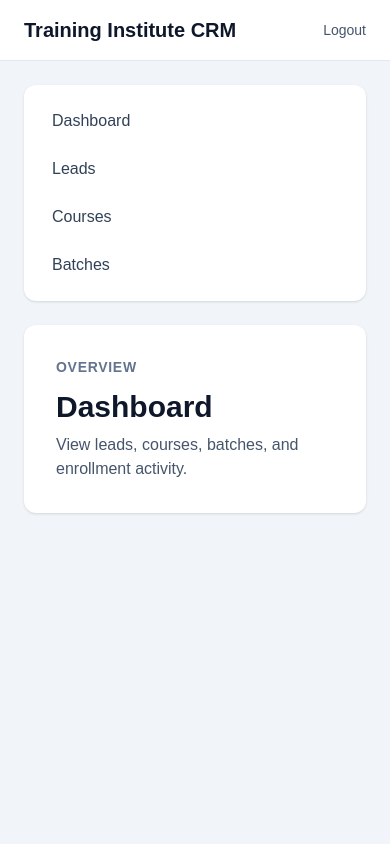
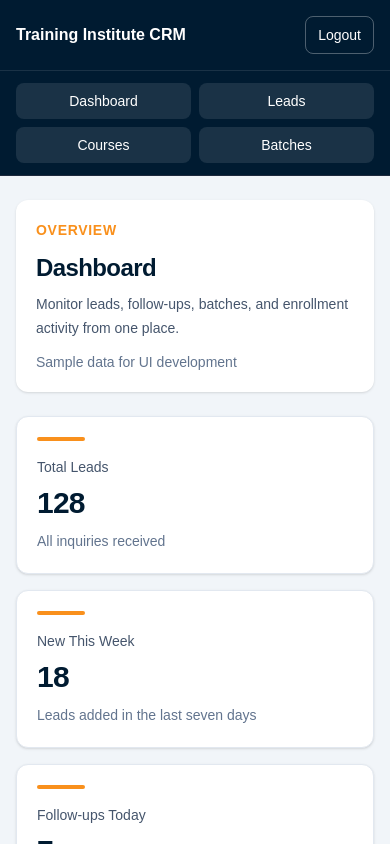
Before and after one commit to 8Prashant88/Training-Institute-CRM, a Next.js app: page /dashboard in a window 390 px wide. Shown: the top 844 px of the page. Built offline with nearby package versions, Linux system fonts and the light colour scheme.

Commit message:
feat: improve responsive dashboard layout

```diff
--- a/src/app/dashboard/layout.tsx
+++ b/src/app/dashboard/layout.tsx
@@ -5,63 +5,88 @@ type DashboardLayoutProps = {
   children: ReactNode;
 };
 
+const navigationLinks = [
+  {
+    href: "/dashboard",
+    label: "Dashboard",
+  },
+  {
+    href: "/dashboard/leads",
+    label: "Leads",
+  },
+  {
+    href: "/dashboard/courses",
+    label: "Courses",
+  },
+  {
+    href: "/dashboard/batches",
+    label: "Batches",
+  },
+];
+
 export default function DashboardLayout({
   children,
 }: DashboardLayoutProps) {
   return (
     <div className="min-h-screen bg-slate-100">
-      <header className="border-b border-slate-200 bg-white">
-        <div className="mx-auto flex max-w-6xl items-center justify-between px-6 py-4">
+      <header className="border-b border-slate-800 bg-[#001B31]">
+        <div className="mx-auto flex max-w-6xl items-center justify-between gap-4 px-4 py-4 sm:px-6">
           <Link
             href="/dashboard"
-            className="text-xl font-bold text-slate-900"
+            className="min-w-0 text-base font-bold text-white focus-visible:rounded-md focus-visible:outline-none focus-visible:ring-2 focus-visible:ring-[#F9901C] sm:text-xl"
           >
-            Training Institute CRM
+            <span className="block truncate">
+              Training Institute CRM
+            </span>
           </Link>
 
           <Link
             href="/login"
-            className="text-sm font-medium text-slate-600 hover:text-slate-900"
+            className="shrink-0 rounded-lg border border-white/30 px-3 py-2 text-sm font-medium text-white transition hover:bg-white/10 focus-visible:outline-none focus-visible:ring-2 focus-visible:ring-[#F9901C]"
           >
             Logout
           </Link>
         </div>
+
+        <nav
+          aria-label="Mobile dashboard navigation"
+          className="border-t border-white/10 px-4 py-3 md:hidden"
+        >
+          <div className="mx-auto grid max-w-6xl grid-cols-2 gap-2 sm:grid-cols-4">
+            {navigationLinks.map((link) => (
+              <Link
+                key={link.href}
+                href={link.href}
+                className="rounded-lg bg-white/10 px-3 py-2 text-center text-sm font-medium text-white transition hover:bg-white/20 focus-visible:outline-none focus-visible:ring-2 focus-visible:ring-[#F9901C]"
+              >
+                {link.label}
+              </Link>
+            ))}
+          </div>
+        </nav>
       </header>
 
-      <div className="mx-auto grid max-w-6xl gap-6 px-6 py-6 md:grid-cols-[220px_1fr]">
-        <aside className="rounded-xl bg-white p-4 shadow-sm">
-          <nav className="grid gap-2">
-            <Link
-              href="/dashboard"
-              className="rounded-lg px-3 py-2 font-medium text-slate-700 hover:bg-slate-100"
-            >
-              Dashboard
-            </Link>
-
-            <Link
-              href="/dashboard/leads"
-              className="rounded-lg px-3 py-2 font-medium text-slate-700 hover:bg-slate-100"
-            >
-              Leads
-            </Link>
-
-            <Link
-              href="/dashboard/courses"
-              className="rounded-lg px-3 py-2 font-medium text-slate-700 hover:bg-slate-100"
-            >
-              Courses
-            </Link>
-
-            <Link
-              href="/dashboard/batches"
-              className="rounded-lg px-3 py-2 font-medium text-slate-700 hover:bg-slate-100"
-            >
-              Batches
-            </Link>
+      <div className="mx-auto grid max-w-6xl gap-6 px-4 py-6 sm:px-6 md:grid-cols-[220px_minmax(0,1fr)]">
+        <aside className="hidden self-start rounded-xl bg-white p-4 shadow-sm md:block">
+          <nav
+            aria-label="Dashboard navigation"
+            className="grid gap-2"
+          >
+            {navigationLinks.map((link) => (
+              <Link
+                key={link.href}
+                href={link.href}
+                className="rounded-lg px-3 py-2 font-medium text-slate-700 transition hover:bg-slate-100 focus-visible:outline-none focus-visible:ring-2 focus-visible:ring-[#F9901C]"
+              >
+                {link.label}
+              </Link>
+            ))}
           </nav>
         </aside>
 
-        <main>{children}</main>
+        <main className="min-w-0">
+          {children}
+        </main>
       </div>
     </div>
   );
--- a/src/app/dashboard/page.tsx
+++ b/src/app/dashboard/page.tsx
@@ -1,17 +1,75 @@
-export default function DashboardPage() {
+import DashboardStat from "@/components/DashboardStat";
+
+const dashboardMetrics = [
+  {
+    label: "Total Leads",
+    value: 128,
+    description: "All inquiries received",
+  },
+  {
+    label: "New This Week",
+    value: 18,
+    description: "Leads added in the last seven days",
+  },
+  {
+    label: "Follow-ups Today",
+    value: 7,
+    description: "Counselor actions due today",
+  },
+  {
+    label: "Active Enrollments",
+    value: 46,
+    description: "Students in active batches",
+  },
+];
+
+export default  function DashboardPage() {
     return (
-    <section className="rounded-xl bg-white p-8 shadow-sm">
-      <p className="text-sm font-semibold uppercase tracking-wider text-slate-500">
+
+
+    <div className="grid gap-6">
+      <section className="rounded-xl bg-white p-5 shadow-sm sm:p-8">
+        <p className="text-sm font-semibold uppercase tracking-wider text-[#F9901C]">
           Overview
         </p>
 
-      <h1 className="mt-3 text-3xl font-bold text-slate-900">
+        <div className="mt-3 flex flex-col gap-3 lg:flex-row lg:items-end lg:justify-between">
+          <div className="min-w-0">
+            <h1 className="text-2xl font-bold tracking-tight text-[#001B31] sm:text-3xl">
               Dashboard
             </h1>
 
-      <p className="mt-2 text-slate-600">
-        View leads, courses, batches, and enrollment activity.
+            <p className="mt-2 max-w-2xl text-sm leading-6 text-slate-600 sm:text-base">
+              Monitor leads, follow-ups, batches, and enrollment
+              activity from one place.
             </p>
+          </div>
+
+          <p className="shrink-0 text-sm text-slate-500">
+            Sample data for UI development
+          </p>
+        </div>
       </section>
+
+      <section aria-labelledby="dashboard-statistics">
+        <h2
+          id="dashboard-statistics"
+          className="sr-only"
+        >
+          Dashboard statistics
+        </h2>
+
+        <div className="grid gap-4 sm:grid-cols-2 xl:grid-cols-4">
+          {dashboardMetrics.map((metric) => (
+            <DashboardStat
+              key={metric.label}
+              label={metric.label}
+              value={metric.value}
+              description={metric.description}
+            />
+          ))}
+        </div>
+      </section>
+    </div>
   );
 }
--- a/src/app/page.tsx
+++ b/src/app/page.tsx
@@ -5,20 +5,20 @@ import { getServerConfigSummary } from "@/lib/server-config";
 export default function HomePage() {
   const configSummary = getServerConfigSummary();
   return (
-    <main className="min-h-screen bg-slate-100 p-6">
-      <section className="mx-auto w-full max-w-4xl rounded-2xl bg-white p-10 shadow-sm">
+    <main className="min-h-screen overflow-x-hidden bg-slate-100 p-3 sm:p-6">
+      <section className="mx-auto w-full min-w-0 max-w-4xl overflow-hidden rounded-2xl bg-white p-4 shadow-sm sm:p-8 lg:p-10">
         <p className="mb-3 text-sm font-semibold uppercase tracking-wider text-slate-500">
           Day 4
         </p>
 
-        <h1 className="text-4xl font-bold tracking-tight text-slate-900">
+        <h1 className="break-words text-2xl font-bold tracking-tight text-[#001B31] sm:text-4xl">
           Training Institute CRM
         </h1>
 
-        <p className="mt-4 max-w-2xl text-lg leading-8 text-slate-600">
+        <p className="mt-3 max-w-2xl text-sm leading-6 text-slate-600 sm:mt-4 sm:text-lg sm:leading-8">
           Server-rendered CRM page with client-side lead management.
         </p>
-        <div className="mt-6 rounded-xl border border-slate-200 bg-slate-50 p-4">
+        <div className="mt-6 min-w-0 rounded-xl border border-slate-200 bg-slate-50 p-4">
           <p className="text-sm font-medium text-slate-900">
             Server configuration
           </p>
--- a/src/components/DashboardStat.tsx
+++ b/src/components/DashboardStat.tsx
@@ -1,19 +1,31 @@
 type DashboardStatProps = {
   label: string;
   value: number;
+  description?: string;
 };
 
 export default function DashboardStat({
   label,
   value,
+  description,
 }: DashboardStatProps) {
   return (
-    <article className="rounded-xl border border-slate-200 bg-slate-50 p-5">
-      <p className="text-sm font-medium text-slate-600">{label}</p>
+    <article className="min-w-0 rounded-xl border border-slate-200 bg-white p-5 shadow-sm">
+      <div className="h-1 w-12 rounded-full bg-[#F9901C]" />
 
-      <p className="mt-2 text-3xl font-bold text-slate-900">
+      <p className="mt-4 text-sm font-medium text-slate-600">
+        {label}
+      </p>
+
+      <p className="mt-2 text-3xl font-bold tracking-tight text-[#001B31]">
         {value}
       </p>
+
+      {description && (
+        <p className="mt-2 text-sm leading-6 text-slate-500">
+          {description}
+        </p>
+      )}
     </article>
   );
 }
```
Lines whose indentation alone changed are shown as unchanged.
